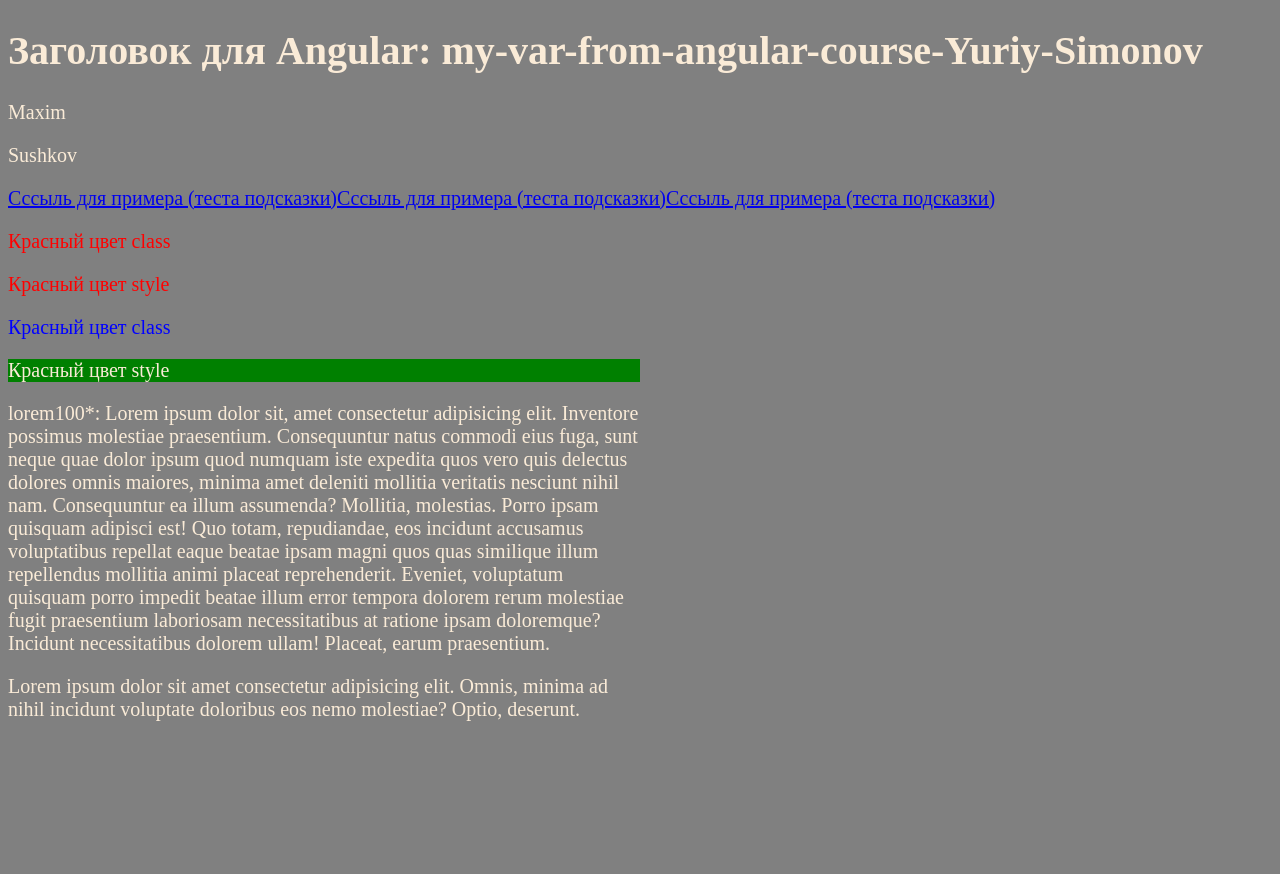
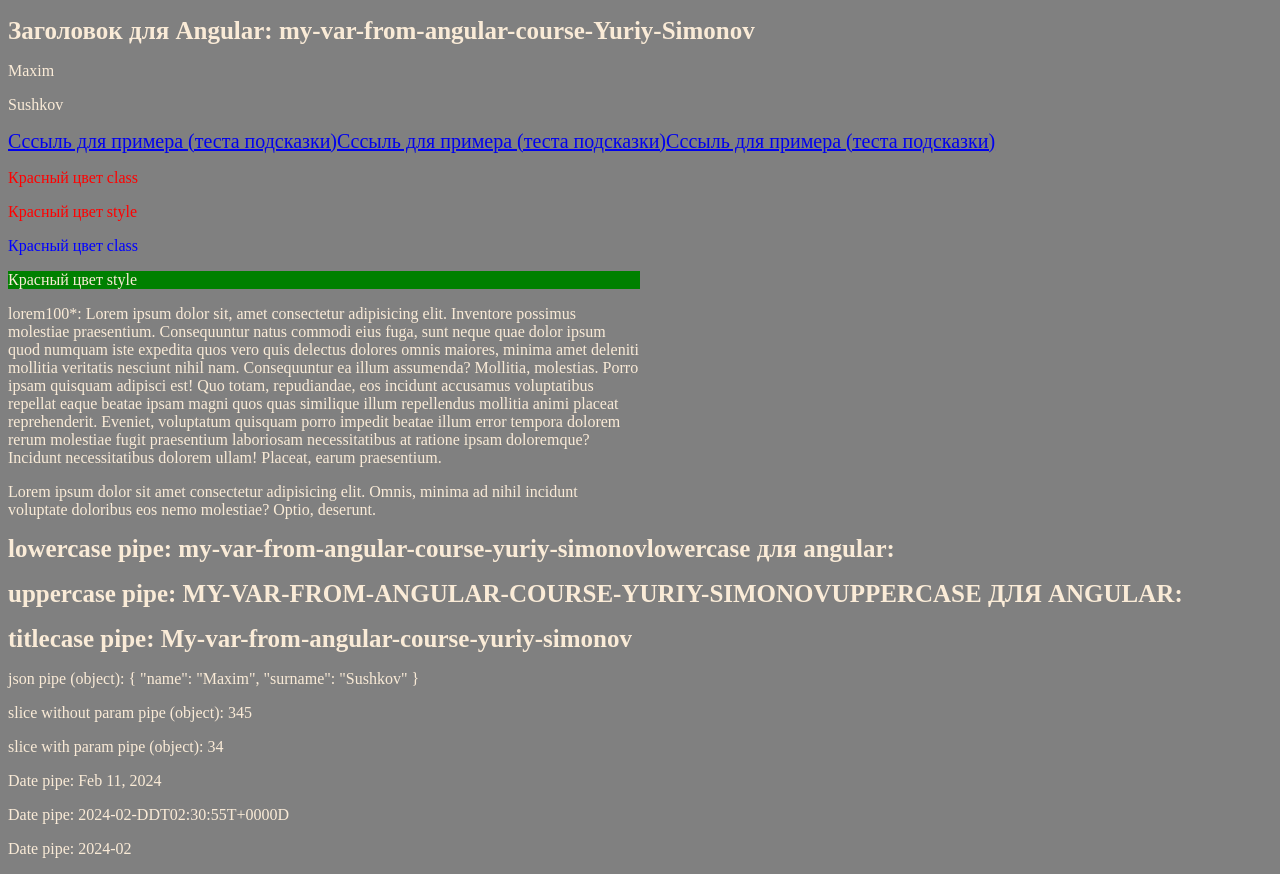
Before and after one commit to MaxRattle/Angular-Course-Yuiriy-Simonov, an Angular app: page / in a window 1280 px wide. Before the commit the page ends 800 px from the top, so only its background shows below. Built offline with nearby package versions, Linux system fonts and the light colour scheme.

Commit message:
feat: learned basic pipes

```diff
--- a/src/app/app.component.html
+++ b/src/app/app.component.html
@@ -22,3 +22,18 @@
 <!--=====================================================================-->
 <p [style.width.%]="50">Lorem ipsum dolor sit amet consectetur adipisicing elit. Omnis, minima ad nihil incidunt voluptate doloribus eos nemo molestiae? Optio, deserunt.</p>
 <!-- Такой своеобразный синтаксис -->
+<!--=====================================================================-->
+<!--pipes-->
+<h1>lowercase pipe: {{title + 'lowercase для Angular: ' | lowercase}}</h1>
+<h1>uppercase pipe: {{title + 'uppercase для Angular: ' | uppercase}}</h1>
+<h1>titlecase pipe: {{title | titlecase}}</h1>
+<!--=====================================================================-->
+<p>json pipe (object): {{user | json}}</p>
+<p>slice without param pipe (object): {{"12345" | slice : 2}}</p>
+<p>slice with param pipe (object): {{"12345" | slice : 2 : 4}}</p>
+<!--=====================================================================-->
+<p>Date pipe: {{someDate | date}}</p>
+<!--надо чекать на других сайтах какие есть варианты вывода-->
+<p>Date pipe: {{someDate | date : 'YYYY-MM-DDThh:mm:ssTZD'}}</p>
+<!-- комбинация pipes -->
+<p>Date pipe: {{someDate | date : 'YYYY-MM-DDThh:mm:ssTZD' | slice : 0 : 7}}</p>
--- a/src/app/app.component.ts
+++ b/src/app/app.component.ts
@@ -18,4 +18,6 @@
     background: 'green',
   };
   cssClass = 'blue';
+
+  someDate = new Date();
 }
--- a/src/styles.scss
+++ b/src/styles.scss
@@ -12,3 +12,11 @@
 .blue {
   color: blue;
 }
+
+p {
+  font-size: 16px;
+}
+
+h1 {
+  font-size: 25px;
+}
```
